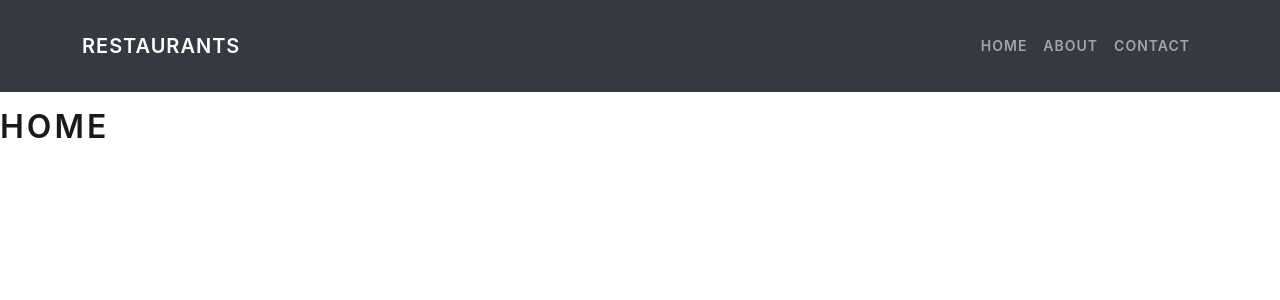
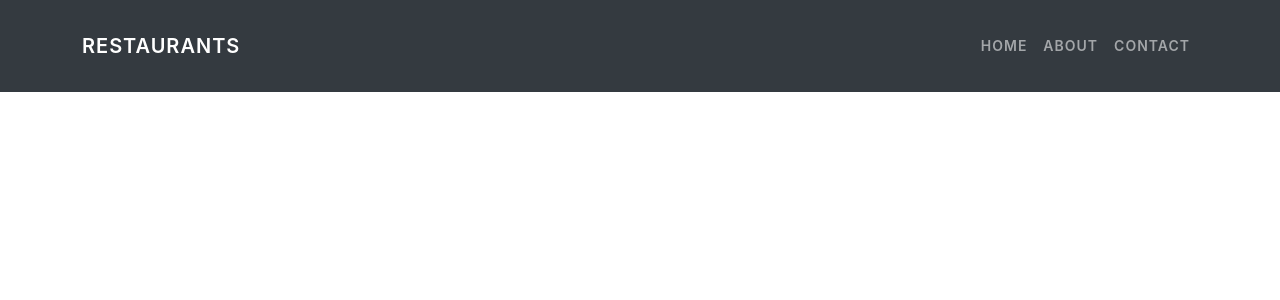
Before and after one commit to vishnupriyat7/Restaurants, a React (Create React App) app: page / in a window 1280 px wide. Shown: the top 300 px of the page. Built offline with nearby package versions, Linux system fonts and the light colour scheme; no server answers.

Commit message:
pakage.json-modified

```diff
--- a/package.json
+++ b/package.json
@@ -1,6 +1,6 @@
 {
   "home": "http://vishnupriyat7.github.io/Restaurants",
-  "name": "restaurants",
+  "name": "Restaurants",
   "version": "0.1.0",
   "private": true,
   "dependencies": {
--- a/src/components/Home.js
+++ b/src/components/Home.js
@@ -19,7 +19,7 @@ useEffect(()=>{
 
 
   return (
-    <div><h1>Home</h1></div>
+    <div></div>
   )
 }
 
```
